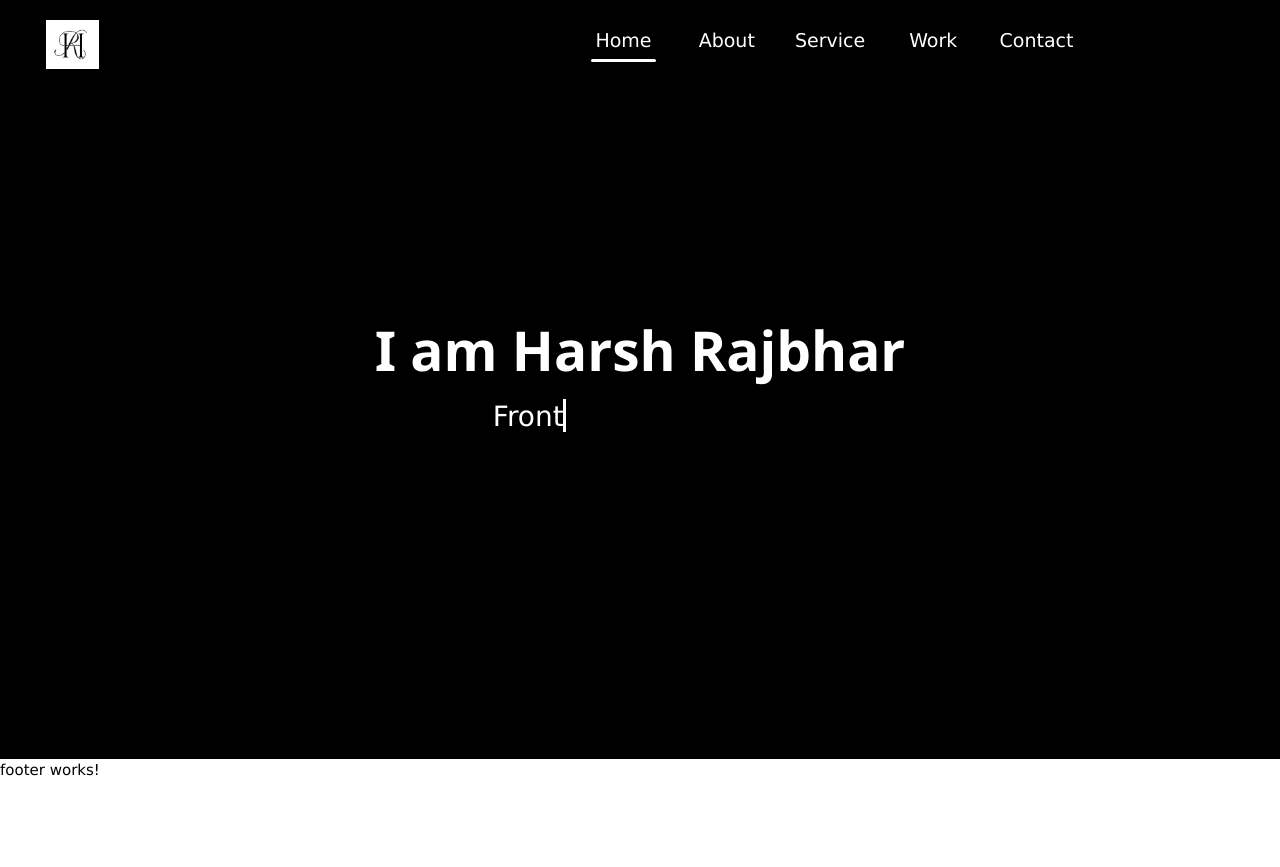
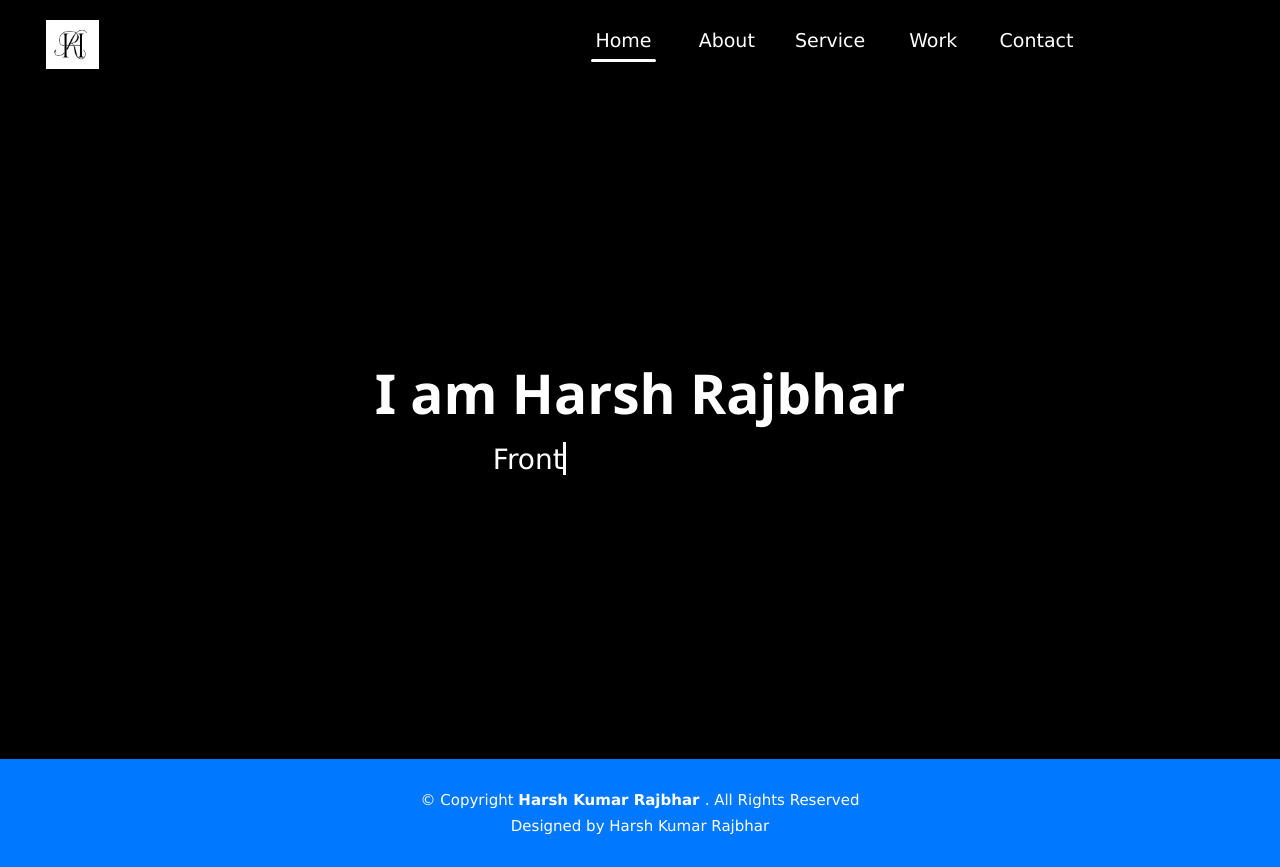
Before and after one commit to HarshRajbhar/Portfolio, an Angular app: page / in a window 1280 px wide. Before the commit the page ends 800 px from the top, so only its background shows below. Built offline with nearby package versions, Linux system fonts and the light colour scheme.

Commit message:
footer completed

```diff
--- a/src/app/footer/footer.component.html
+++ b/src/app/footer/footer.component.html
@@ -1 +1,9 @@
-<p>footer works!</p>
+<section class="py-8 bg-[color:var(--theme-color)] flex justify-center">
+  <div class="w-[90%] flex justify-center text-white items-center flex-col">
+    <p class="mb-1 text-center">
+      © Copyright <span class="font-[600]"> Harsh Kumar Rajbhar </span> . All
+      Rights Reserved
+    </p>
+    <p>Designed by Harsh Kumar Rajbhar</p>
+  </div>
+</section>
```
